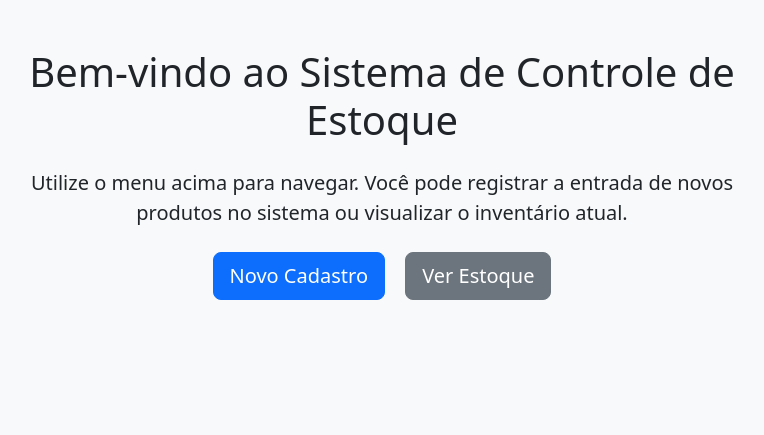
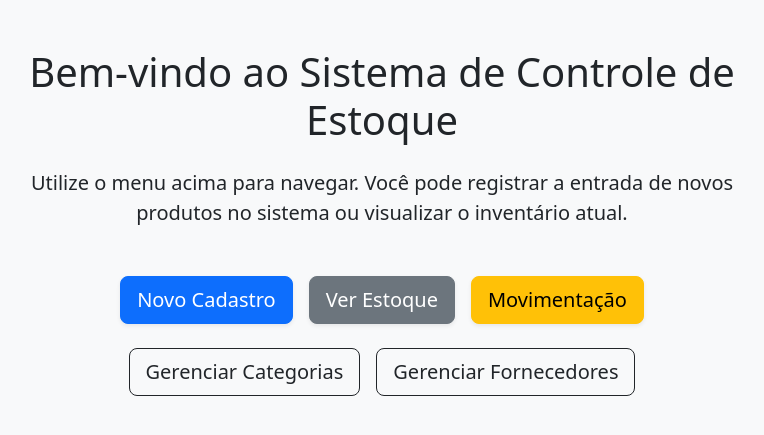
Before and after one commit to IzayoiRokkuu/projeto-integrador-1-pji-110-turma-006-2026s1, a Django app: page / in a window 1280 px wide. Shown: the part 56-491 px from the top of the page, without its empty margins (258-1022 px from the left). Run offline with Django 5.2, Linux system fonts and the light colour scheme.

Commit message:
Update index.html

```diff
--- a/sistema_estoque/templates/products/index.html
+++ b/sistema_estoque/templates/products/index.html
@@ -32,10 +32,29 @@
             <div class="col-md-8 text-center">
                 <h1 class="mb-4">Bem-vindo ao Sistema de Controle de Estoque</h1>
                 <p class="lead">Utilize o menu acima para navegar. Você pode registrar a entrada de novos produtos no sistema ou visualizar o inventário atual.</p>
-                <div class="mt-4">
-                    <a href="/cadastro/" class="btn btn-primary btn-lg mx-2">Novo Cadastro</a>
-                    <a href="/listagem/" class="btn btn-secondary btn-lg mx-2">Ver Estoque</a>
+
+                <div class="mt-5">
+                    <div class="row g-3 justify-content-center">
+                        <div class="col-auto">
+                            <a href="/cadastro/" class="btn btn-primary btn-lg w-100 shadow-sm">Novo Cadastro</a>
+                        </div>
+                        <div class="col-auto">
+                            <a href="/listagem/" class="btn btn-secondary btn-lg w-100 shadow-sm">Ver Estoque</a>
+                        </div>
+                        <div class="col-auto">
+                            <a href="/movimentacao/" class="btn btn-warning btn-lg w-100 shadow-sm">Movimentação</a>
+                        </div>
+                    </div>
+                    <div class="row g-3 justify-content-center mt-2">
+                        <div class="col-auto">
+                            <a href="/categorias/" class="btn btn-outline-dark btn-lg w-100">Gerenciar Categorias</a>
+                        </div>
+                        <div class="col-auto">
+                            <a href="/fornecedores/" class="btn btn-outline-dark btn-lg w-100">Gerenciar Fornecedores</a>
+                        </div>
+                    </div>
                 </div>
+
             </div>
         </div>
     </div>
```
